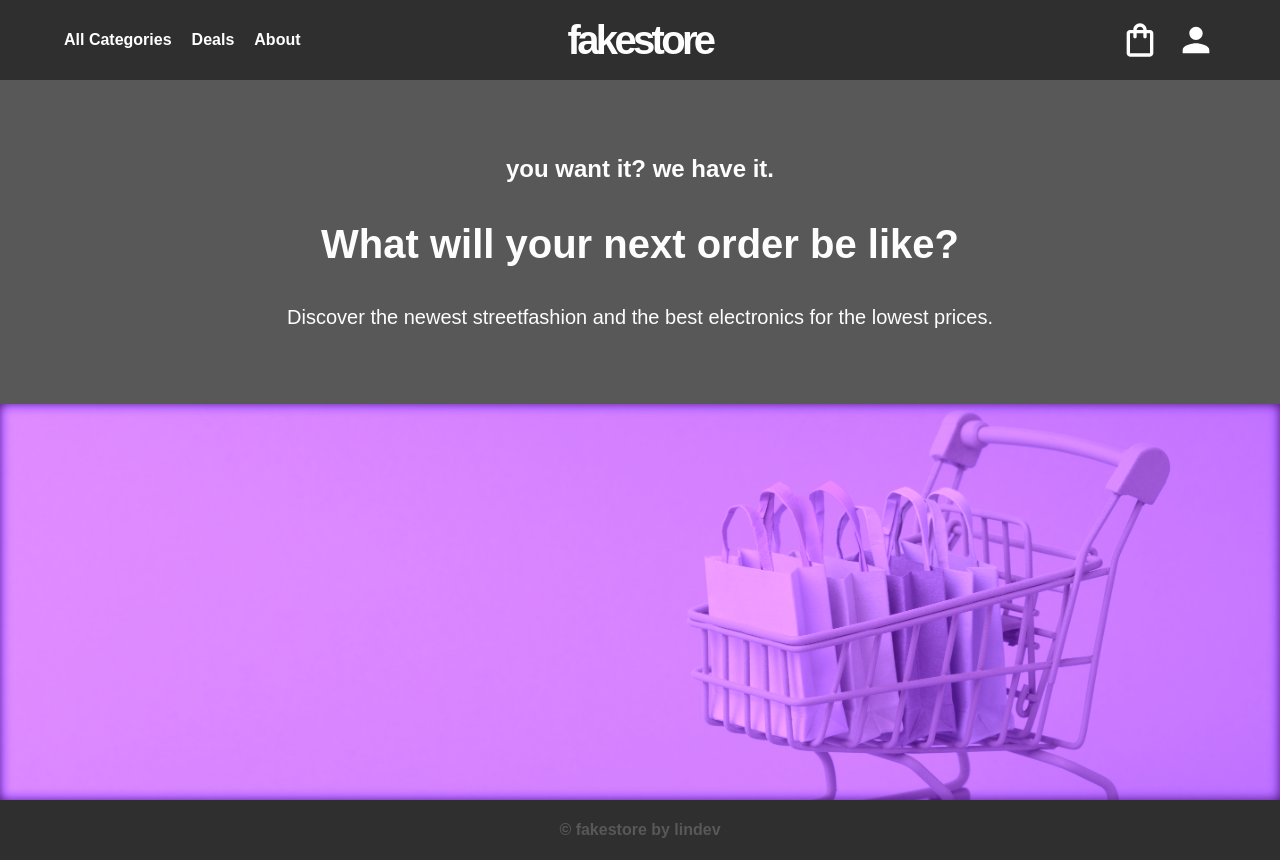
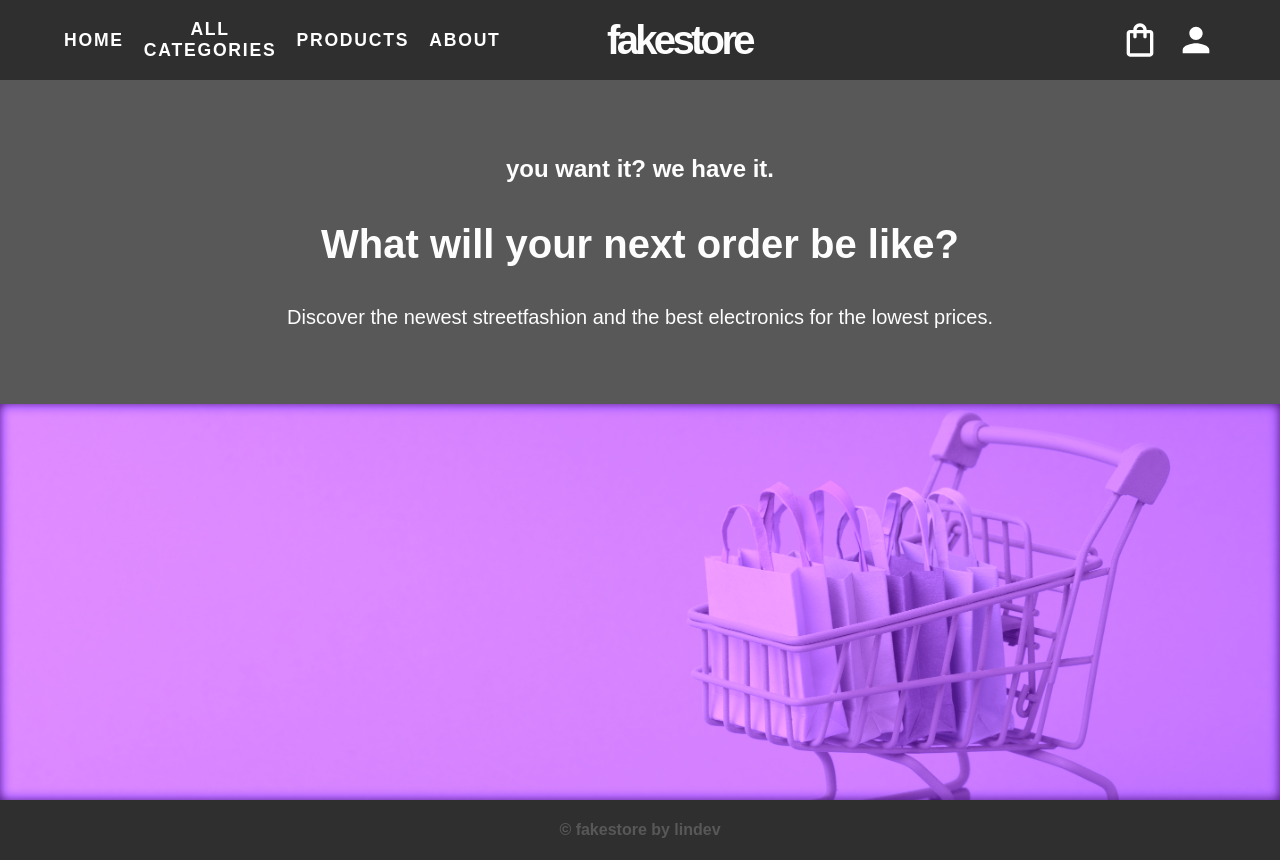
Before and after one commit to Hendro777/fakestore, a React (Vite) app: page / in a window 1280 px wide. Built offline with nearby package versions, Linux system fonts and the light colour scheme.

Commit message:
Implement navigation for mobile devices

```diff
--- a/src/components/Header.jsx
+++ b/src/components/Header.jsx
@@ -13,19 +13,28 @@ const Header = function () {
   return (
     <header className="header">
       <div className="container header__container row">
-        <div className="burger-menu col">
+        <label className="burger-menu nav-toggle-label col" for="nav-toggle">
           <MenuIcon fontSize="large" />
-        </div>
+        </label>
+        <input type="checkbox" id="nav-toggle" className="nav-toggle" />
         <nav className="nav nav--primary col">
+          <div className="nav__container">
+            <NavLink className="nav__link" to="">
+              Home
+            </NavLink>
+            <NavLink className="nav__link nav__link--account" to="account">
+              Account
+            </NavLink>
             <NavLink className="nav__link" to="categories">
               All Categories
             </NavLink>
-          <NavLink className="nav__link" to="deals">
-            Deals
+            <NavLink className="nav__link" to="products">
+              Products
             </NavLink>
             <NavLink className="nav__link" to="about">
               About
             </NavLink>
+          </div>
         </nav>
         <NavLink className="logo col" to="">
           <h1 className="logo__title">fakestore</h1>
@@ -38,10 +47,7 @@ const Header = function () {
             <ShoppingBagOutlined fontSize="large" />
           </Link>
           {isAuthenticated() ? (
-            <Link
-              className="btn-link authenticated btn-account"
-              to="/account"
-            >
+            <Link className="btn-link authenticated btn-account" to="/account">
               <img src={user.image} />
             </Link>
           ) : (
--- a/src/index.scss
+++ b/src/index.scss
@@ -162,8 +162,10 @@ a.textlink {
 }
 
 .header {
+  position: relative;
   background-color: $primary-color;
   color: $secondary-color;
+  z-index: 999;
 
   .header__container {
     margin: 0 auto;
@@ -171,44 +173,81 @@ a.textlink {
     height: 5rem;
   }
 
+  .burger-menu {
+    // Burger Menu
+    display: none;
+
+    @media (max-width: 992px) {
+      display: block;
+      color: $primary-contrast;
+      cursor: pointer;
+    }
+  }
+
   nav {
     display: flex;
     align-items: center;
     gap: 1.25em;
   }
 
-  .burger-menu {
-    // Burger Menu
-    color: $primary-contrast;
-    cursor: pointer;
-    display: none;
-
-    @media (max-width: 992px) {
-      display: block;
-    }
-  }
-
   .nav--primary {
+    .nav__container {
+      display: flex;
+      gap: 1.25em;
+      align-items: center;
+    }
+
+    @media screen and (max-width: 992px) {
+      position: absolute;
+      top: 100%;
+      background-color: $primary-color;
+      left: 0;
+      right: 0;
+      padding-block: 1.75em;
+      transform: scale(1, 0);
+      transform-origin: top;
+      transition: transform 350ms ease-in-out;
+
+      .nav__container {
+        width: 90%;
+        margin: auto;
+        flex-direction: column;
+        gap: 1.75em;
+      }
+    }
+
     .nav__link {
       color: #fff;
       text-align: center;
       font-family: $karla;
-      font-size: 1rem;
+      font-size: 1.1rem;
       font-style: normal;
       font-weight: 700;
       line-height: normal;
       text-decoration: none;
       width: fit-content;
+      text-transform: uppercase;
+      letter-spacing: 0.1em;
 
       &:hover
-
-                /*, &.active */ {
+             /*, &.active */ {
+        color: $secondary-color-extra-light;
         text-decoration: underline;
       }
-    }
-
-    @media (max-width: 992px) {
-      display: none;
+
+      &--account {
+        display: none;
+      }
+
+      @media screen and (max-width: 992px) {
+        opacity: 0;
+        transition: opacity 150ms ease-in-out;
+        font-size: 1.2em;
+
+        &--account {
+          display: inline-block;
+        }
+      }
     }
   }
 
@@ -263,6 +302,19 @@ a.textlink {
         width: 100%;
         object-fit: contain;
       }
+    }
+  }
+
+  .nav-toggle {
+    display: none;
+  }
+
+  .nav-toggle:checked ~ .nav--primary {
+    transform: scale(1, 1);
+
+    .nav__link {
+      opacity: 1;
+      transition: opacity 250ms ease-in-out 250ms;
     }
   }
 
```
Lines whose indentation alone changed are shown as unchanged.
